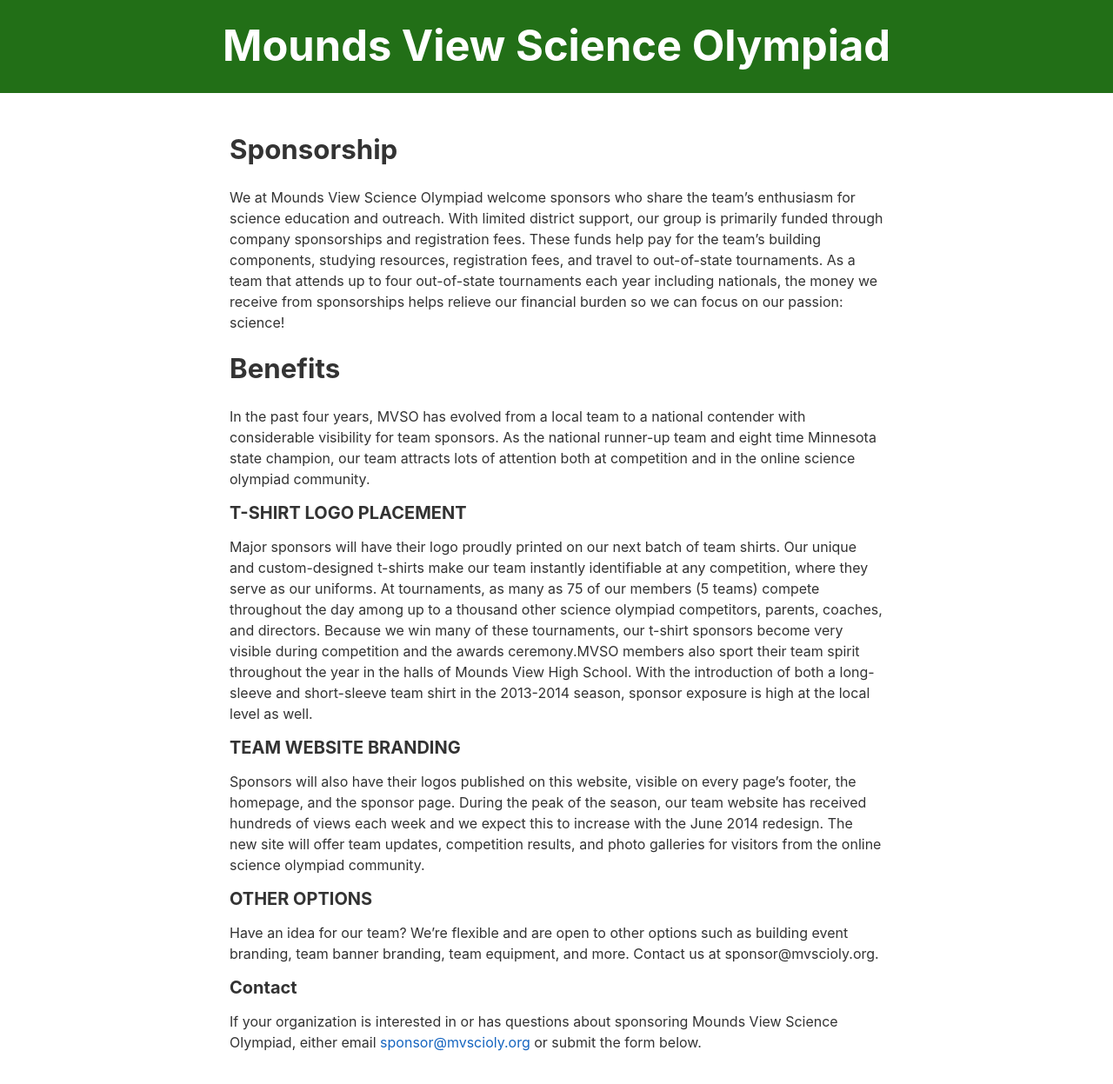
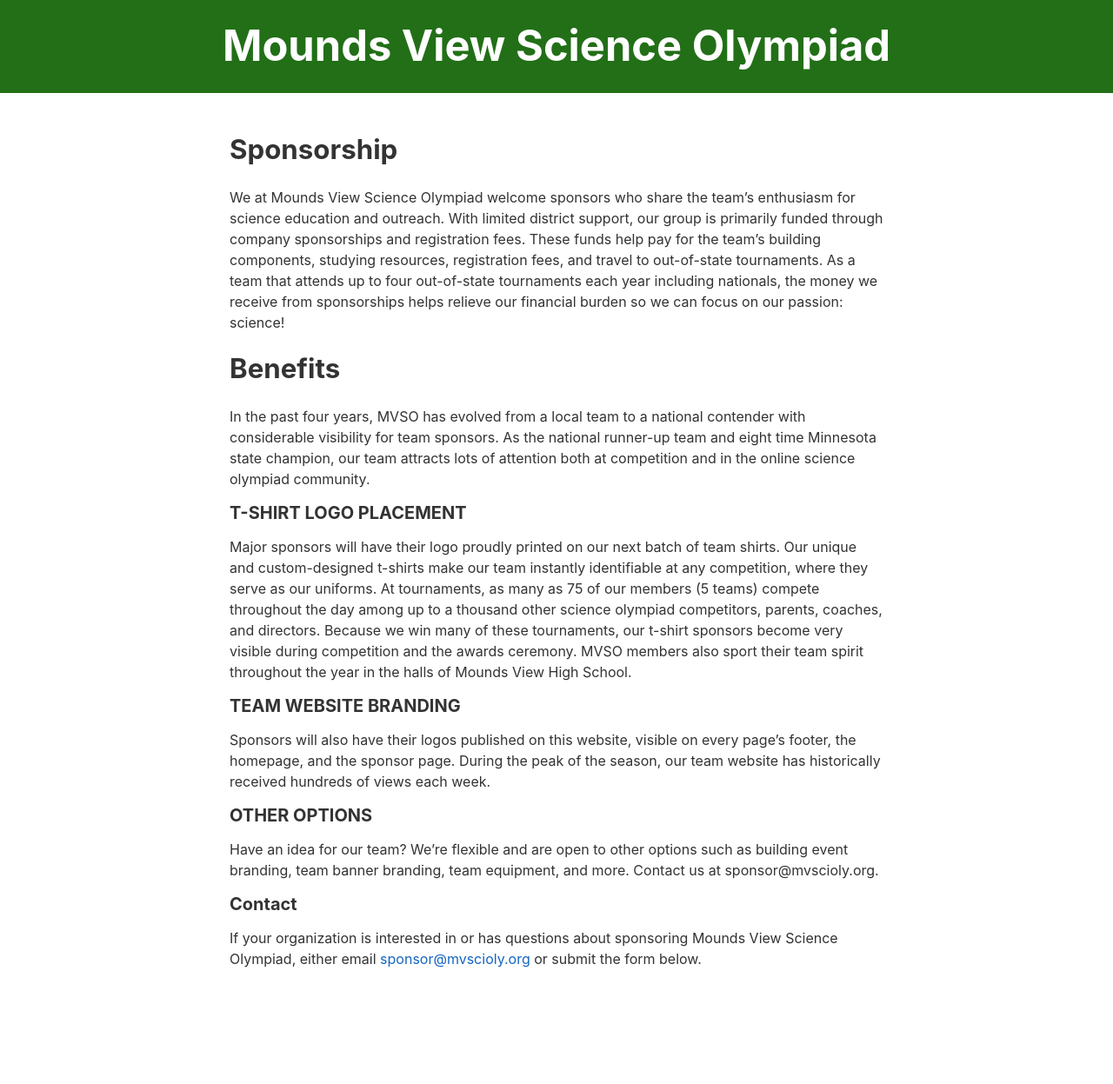
Before and after one commit to mvscioly/mvscioly.org, a Jekyll site: the page built from sponsor.md, in a window 1280 px wide. Shown: the whole page at 87% size. Built offline with Jekyll 4.4.1, drawn with Linux system fonts in a browser that asks for light colours; nearby versions of some CDN libraries; after the commit the page ends 1151 px from its top, so only the background shows below that.

Commit message:
Update sponsor.md

```diff
--- a/sponsor.md
+++ b/sponsor.md
@@ -13,11 +13,11 @@ In the past four years, MVSO has evolved from a local team to a national contend
 
 ##### T-SHIRT LOGO PLACEMENT
 
-Major sponsors will have their logo proudly printed on our next batch of team shirts. Our unique and custom-designed t-shirts make our team instantly identifiable at any competition, where they serve as our uniforms. At tournaments, as many as 75 of our members (5 teams) compete throughout the day among up to a thousand other science olympiad competitors, parents, coaches, and directors. Because we win many of these tournaments, our t-shirt sponsors become very visible during competition and the awards ceremony.MVSO members also sport their team spirit throughout the year in the halls of Mounds View High School. With the introduction of both a long-sleeve and short-sleeve team shirt in the 2013-2014 season, sponsor exposure is high at the local level as well.
+Major sponsors will have their logo proudly printed on our next batch of team shirts. Our unique and custom-designed t-shirts make our team instantly identifiable at any competition, where they serve as our uniforms. At tournaments, as many as 75 of our members (5 teams) compete throughout the day among up to a thousand other science olympiad competitors, parents, coaches, and directors. Because we win many of these tournaments, our t-shirt sponsors become very visible during competition and the awards ceremony. MVSO members also sport their team spirit throughout the year in the halls of Mounds View High School.
 
 ##### TEAM WEBSITE BRANDING
 
-Sponsors will also have their logos published on this website, visible on every page’s footer, the homepage, and the sponsor page. During the peak of the season, our team website has received hundreds of views each week and we expect this to increase with the June 2014 redesign. The new site will offer team updates, competition results, and photo galleries for visitors from the online science olympiad community.
+Sponsors will also have their logos published on this website, visible on every page’s footer, the homepage, and the sponsor page. During the peak of the season, our team website has historically received hundreds of views each week.
 
 ##### OTHER OPTIONS
 
```
